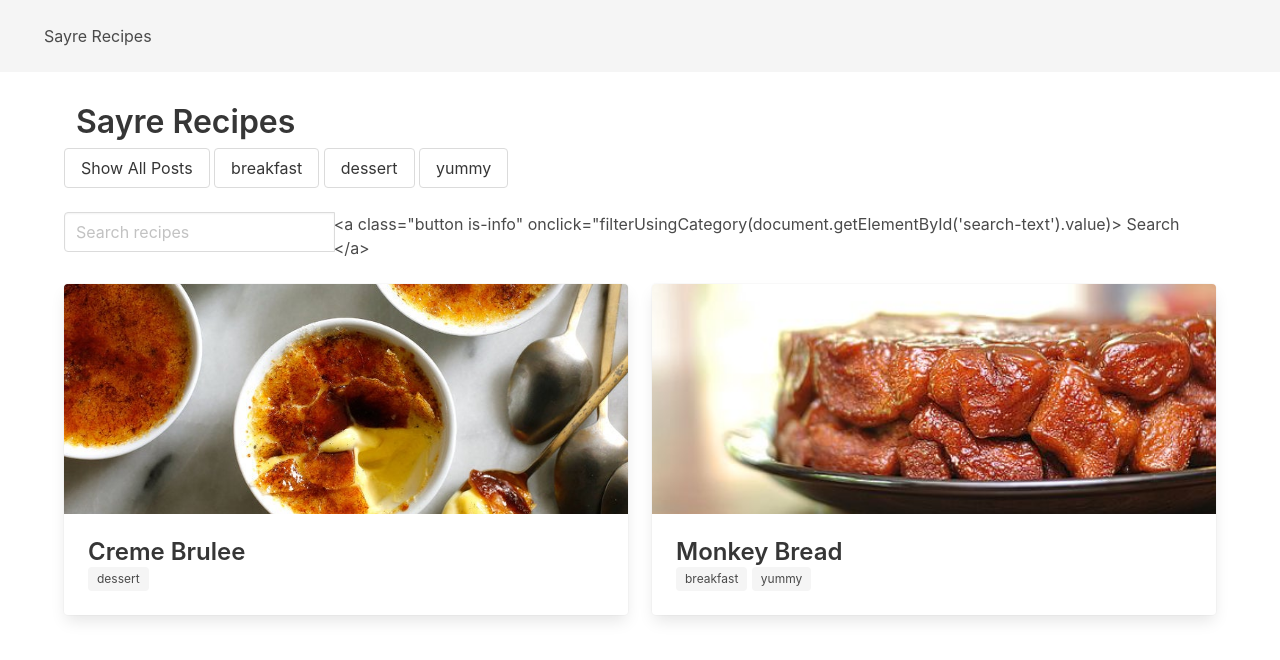
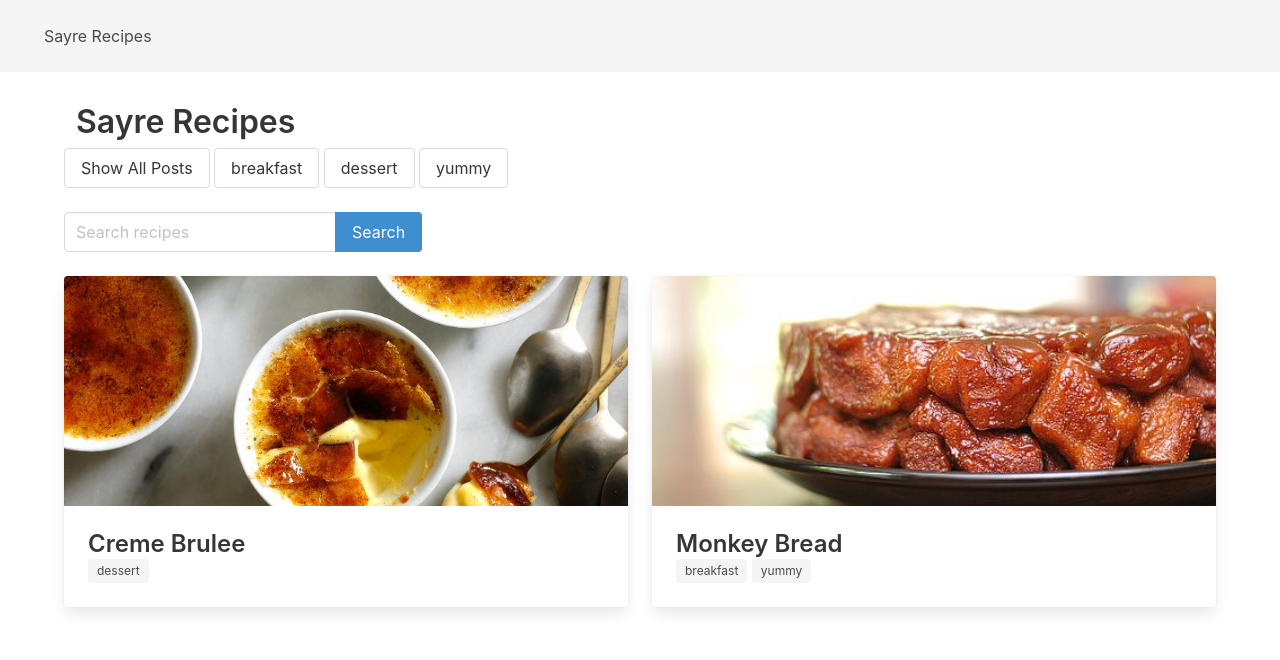
Before and after one commit to briansayre/recipes, a Jekyll site: the page built from index.md, in a window 1280 px wide. Shown: the top 660 px of the page. Built offline with Jekyll 4.4.1, drawn with Linux system fonts in a browser that asks for light colours.

Commit message:
Update index.md

```diff
--- a/index.md
+++ b/index.md
@@ -51,7 +51,7 @@ layout: home
           <input class="input" type="text" id="search-text" placeholder="Search recipes">
         </div>
         <div class="control">
-          <a class="button is-info" onclick="filterUsingCategory(document.getElementById('search-text').value)>
+          <a class="button is-info" onclick="filterUsingCategory(document.getElementById('search-text').value)">
             Search
           </a>
         </div>
```
